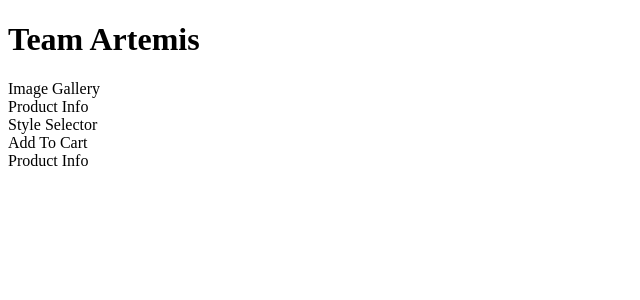
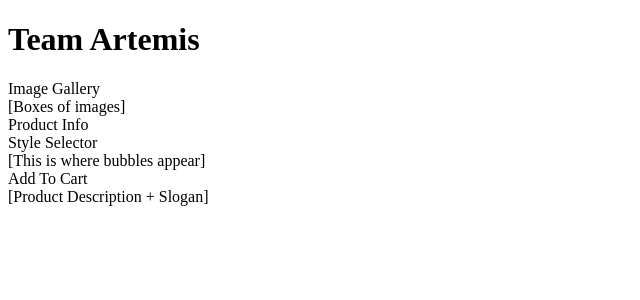
Before and after one commit to mwolf2531/Project-Catwalk, a React app: page / in a window 1280 px wide. Shown: the top 300 px of the page, without its empty margins (0-640 px from the left). Built offline with nearby package versions, Linux system fonts and the light colour scheme; the HTML template or start-up script is replaced by a standard one.

Commit message:
made TODOs in each component, also added components

```diff
--- a/src/components/Overview/AddToCart.jsx
+++ b/src/components/Overview/AddToCart.jsx
@@ -1,13 +1,16 @@
-import React, { Component } from 'react'
+import React, { Component } from "react";
 
 export class AddToCart extends Component {
   render() {
     return (
       <div>
-      Add To Cart
+        Add To Cart
+        {/* TODO: make drop down for select size '-' */}
+        {/* TODO: make drop down for quantity 'select size' */}
+        {/* TODO: make button 'add to bag' */}
       </div>
-    )
+    );
   }
 }
 
-export default AddToCart
+export default AddToCart;
--- /dev/null
+++ b/src/components/Overview/Caraselle.jsx
@@ -0,0 +1,13 @@
+import React from "react";
+
+const Caraselle = (props) => {
+  return (
+    <div>
+      [Boxes of images]
+      {/* TODO: make column of img boxes for current style (map images) */}
+      {/* TODO: add arrow buttons to top and bottom to cyle through pics */}
+    </div>
+  );
+};
+
+export default Caraselle;
--- a/src/components/Overview/ImageGallery.jsx
+++ b/src/components/Overview/ImageGallery.jsx
@@ -1,13 +1,21 @@
 import React, { Component } from 'react'
+import Caraselle from './Caraselle.jsx'
 
 export class ImageGallery extends Component {
+  constructor(props) {
+    super(props);
+
+  }
   render() {
     return (
       <div>
       Image Gallery
+      {/* TODO: add buttons to the side of jumbo to cycle through pics */}
+      <Caraselle/>
       </div>
     )
   }
 }
+// TODO: pass all pics to caraselle so it can map them out into squares
 
 export default ImageGallery
--- a/src/components/Overview/OverviewWidget.jsx
+++ b/src/components/Overview/OverviewWidget.jsx
@@ -3,8 +3,30 @@ import ImageGallery from "./ImageGallery.jsx";
 import AddToCart from "./AddToCart.jsx";
 import ProductInfo from "./ProductInfo.jsx";
 import StyleSelector from "./StyleSelector.jsx";
+import ProductSlogan from "./ProductSlogan.jsx";
 
 export class OverviewWidget extends Component {
+  constructor(props) {
+    super(props);
+    this.state = {
+      ex: "placeholder",
+      //TODO: products
+      //TODO: current product selected
+    };
+    //TODO: dont forget to bind handlers and whatever elese
+  }
+
+  // TODO: make api call from GET /products to get all products on initial load
+  // setState to hold info
+
+  // TODO: api call GET /products/:product_id
+  // set state of current product with selected id
+
+  // TODO: Click handler for style selected
+  // calls the api func to grab current
+
+  // TODO: add componentDidMount for initial render
+
   render() {
     return (
       <div className="overview">
@@ -17,11 +39,18 @@ export class OverviewWidget extends Component {
           <AddToCart />
         </div>
         <div className="o-bottom-container">
-          <ProductInfo />
+          <ProductSlogan />
         </div>
       </div>
     );
   }
 }
+//TODO: Pass list of products to ProductInfo
+
+//TODO: Pass current product to ProductSlogan
+
+//TODO: pass handler to styleSelector
+
+//TODO: pass current Product to imageGallery
 
 export default OverviewWidget;
--- a/src/components/Overview/ProductInfo.jsx
+++ b/src/components/Overview/ProductInfo.jsx
@@ -1,13 +1,17 @@
-import React, { Component } from 'react'
+import React, { Component } from "react";
 
 export class ProductInfo extends Component {
   render() {
     return (
       <div>
-      Product Info
+        Product Info
+        {/* TODO: display star rating */}
+        {/* TODO: display product category */}
+        {/* TODO: display product className */}
+        {/* TODO: display price */}
       </div>
-    )
+    );
   }
 }
 
-export default ProductInfo
+export default ProductInfo;
--- /dev/null
+++ b/src/components/Overview/ProductSlogan.jsx
@@ -0,0 +1,12 @@
+import React from "react";
+
+const ProductSlogan = (props) => {
+  return (
+    <div>
+      [Product Description + Slogan]
+      {/* TODO: display slogan and description and last section to bottom */}
+    </div>
+  );
+};
+
+export default ProductSlogan;
--- a/src/components/Overview/StyleSelector.jsx
+++ b/src/components/Overview/StyleSelector.jsx
@@ -1,13 +1,26 @@
-import React, { Component } from 'react'
+import React, { Component } from "react";
+import Styles from "./Styles.jsx";
 
 export class StyleSelector extends Component {
+  constructor(props) {
+    super(props);
+    // TODO: add state
+    // array of all styles for product
+    // TODO: don't forget to bind functions and stuff
+  }
+
+  // TODO: api call to GET /products/:product_id/styles to get all styles
+  // for product and set state to that list
+
   render() {
     return (
       <div>
-      Style Selector
+        Style Selector
+        <Styles />
       </div>
-    )
+    );
   }
 }
+// TODO: Pass array of styles to Styles component
 
-export default StyleSelector
+export default StyleSelector;
--- /dev/null
+++ b/src/components/Overview/Styles.jsx
@@ -0,0 +1,13 @@
+import React from "react";
+
+const Styles = (props) => {
+  return (
+    <div>
+      [This is where bubbles appear]
+      {/* TODO: map over styles prop and display individual style inside of circles */}
+      {/* TODO: add a check to current style selected */}
+    </div>
+  );
+};
+
+export default Styles;
--- a/src/components/Overview/index.jsx
+++ /dev/null
@@ -1,2 +0,0 @@
-
-// GOODBYE WORLD THIS IS A CONSOLE BOG
```
Also changed, not shown: 3 other files (tests, documents, lock files or other folders).
